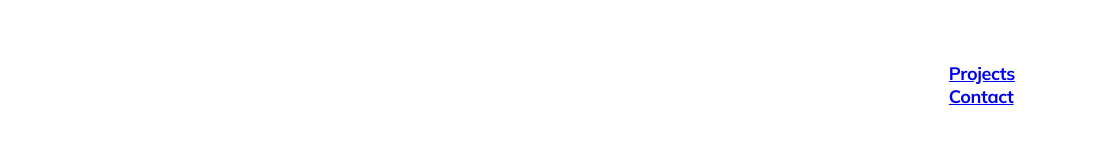
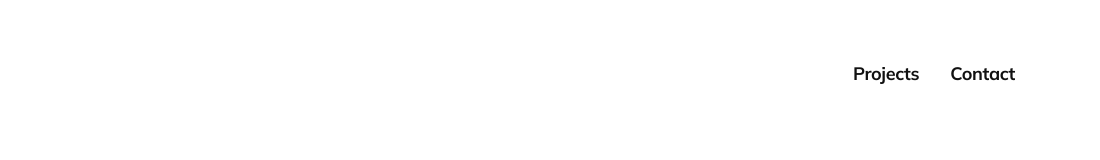
Before and after one commit to AiliLindgren/SassGenesisProject, a plain HTML site: page index.html in a window 1280 px wide. Shown: the full height of the page, 180-1280 px from the left. Drawn offline with Linux system fonts and the light colour scheme.

Commit message:
finished styling header

```diff
--- a/index.html
+++ b/index.html
@@ -20,8 +20,8 @@
         </div>
         <nav class="nav">
             <ul class="nav__list">
-                <li class="nav__li"><a class="nav__links" href="#">Projects</a></li>
-                <li class="nav__li"><a class="nav__links" href="#">Contact</a></li>
+                <li class="nav__li"><a class="nav__link" href="#">Projects</a></li>
+                <li class="nav__li"><a class="nav__link" href="#">Contact</a></li>
             </ul>
         </nav>
     </header>
--- a/styles/_header.scss
+++ b/styles/_header.scss
@@ -24,5 +24,15 @@ header {
         /* identical to box height */
         letter-spacing: -0.346154px;
         color: $main-color;
+        &__list {
+            min-width: 66px + 67px + 29px;
+            display: flex;
+            justify-content: space-between;
+        }
+
+        &__link {
+            text-decoration: none;
+            color: $main-color;
+        }
     }
 }
```
Also changed, not shown: styles/_header.css, styles/index.css, 2 other files.
